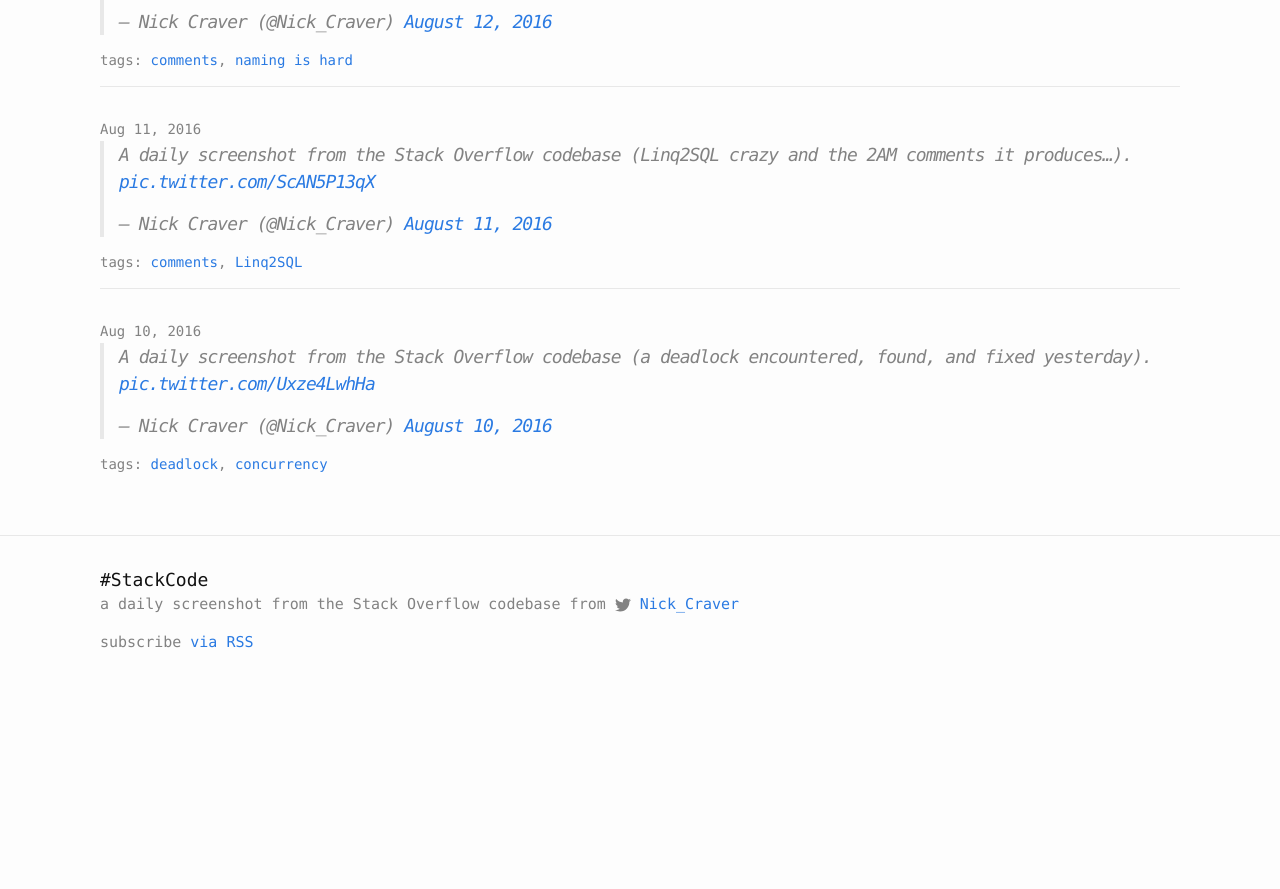
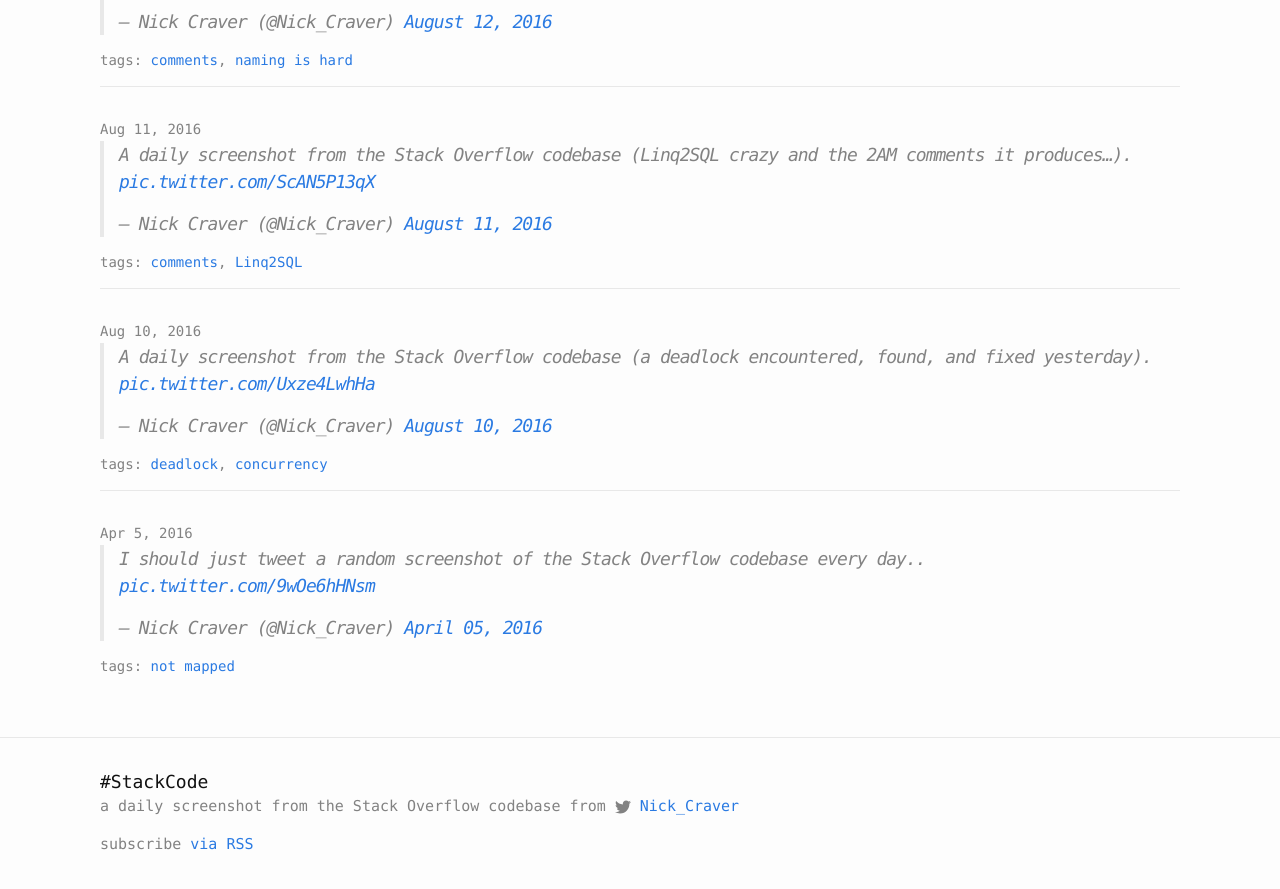
Before and after one commit to romansp/stackcode, a Jekyll site: the page built from all.html, in a window 1280 px wide and 900 px high, scrolled down 1674 px. Shown: the top 889 px of the window. Built offline with Jekyll 4.4.1, drawn with Linux system fonts in a browser that asks for light colours; comment, search, counter and statistics services are not loaded; before the commit the page ends 2372 px from its top, so only the background shows below that.

Commit message:
add first #StackCode

```diff
--- a/_data/tags.yml
+++ b/_data/tags.yml
@@ -40,6 +40,9 @@ memory-allocation:
 naming-is-hard:
   slug: naming-is-hard
   name: naming is hard
+not-mapped:
+  slug: not-mapped
+  name: not mapped
 optimization:
   slug: optimization
   name: optimization
--- /dev/null
+++ b/_posts/2016-04-05-i-will-cut-you.md
@@ -0,0 +1,11 @@
+---
+layout: stackcode
+name: Nick Craver
+twitterhandle: Nick_Craver
+title: "I should just tweet a random screenshot of the Stack Overflow codebase every day."
+text: "I should just tweet a random screenshot of the Stack Overflow codebase every day.."
+thumbnailhandle: 9wOe6hHNsm
+tweet: https://twitter.com/Nick_Craver/status/717098863597891584
+date:   2016-04-05 12:17:00 +0000
+tags: ["not-mapped"]
+---
```
Also changed, not shown: tag/not-mapped.md (added, +5 -0 lines).
